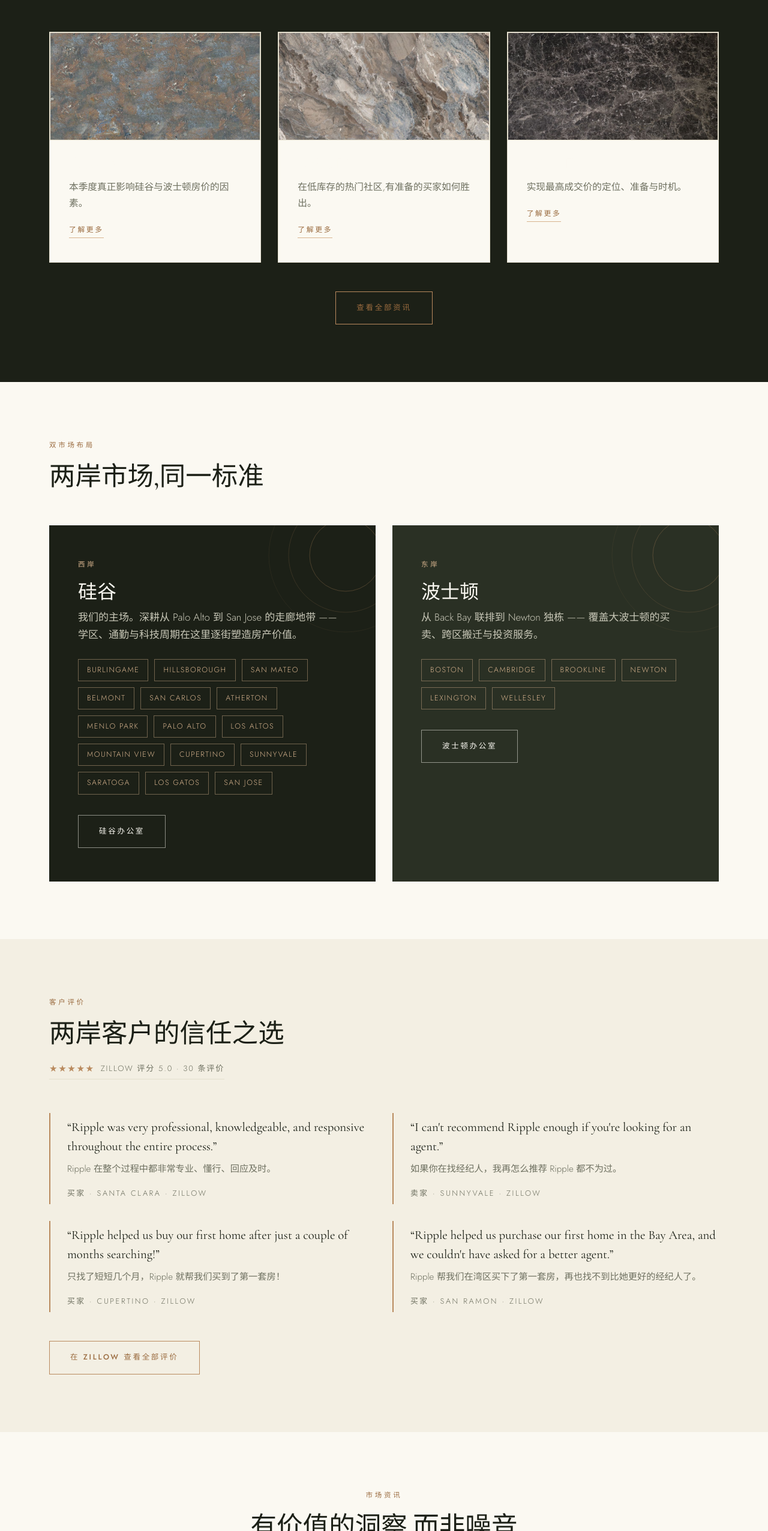
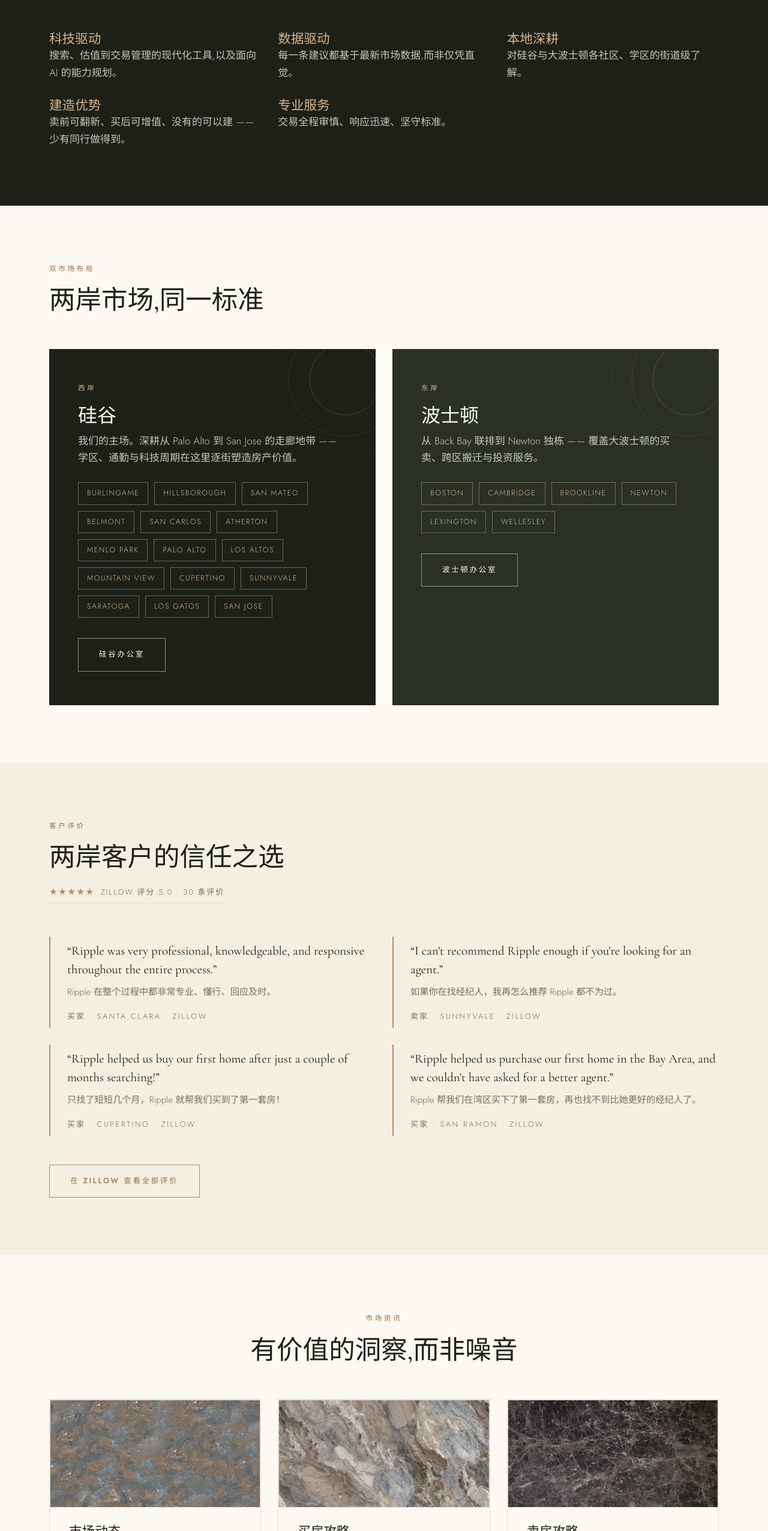
Before and after one commit to EllaTang009/ripple-realty-website, a plain HTML site: page zh/index.html in a window 1280 px wide. Shown: the part 2300-4853 px from the top of the page at 60% size. Drawn offline with nearby package versions, Linux system fonts and the light colour scheme.

Commit message:
Remove card labels; restore zh five-reasons section and place Insights cards correctly
Co-Authored-By: Claude Opus 5.5 <noreply@anthropic.com>
Claude-Session: https://claude.ai/code/session_015QSik4C5ArY478ye1DsKKC

```diff
--- a/zh/index.html
+++ b/zh/index.html
@@ -97,11 +97,12 @@ h1,h2,h3,.display,.quote p { font-family: "Cormorant Garamond", "Noto Serif SC",
       <h2>客户长期信任我们的五个理由</h2>
     </div>
     <div class="grid c3">
-      <a class="card" href="insights.html#market-updates"><div class="photo has-img" style="min-height:180px;margin:-40px -32px 28px"><img src="../assets/insight-market.jpg" alt="" width="1000" height="500" loading="lazy"></div><h3>市场动态</h3><p>本季度真正影响硅谷与波士顿房价的因素。</p><span class="more">了解更多</span></a>
-      <a class="card" href="insights.html#buying-tips"><div class="photo has-img" style="min-height:180px;margin:-40px -32px 28px"><img src="../assets/insight-buying.jpg" alt="" width="1000" height="500" loading="lazy"></div><h3>买房攻略</h3><p>在低库存的热门社区,有准备的买家如何胜出。</p><span class="more">了解更多</span></a>
-      <a class="card" href="insights.html#selling-tips"><div class="photo has-img" style="min-height:180px;margin:-40px -32px 28px"><img src="../assets/insight-selling.jpg" alt="" width="1000" height="500" loading="lazy"></div><h3>卖房攻略</h3><p>实现最高成交价的定位、准备与时机。</p><span class="more">了解更多</span></a>
+      <div><h3 style="color:var(--bronze-light)">科技驱动</h3><p>搜索、估值到交易管理的现代化工具,以及面向 AI 的能力规划。</p></div>
+      <div><h3 style="color:var(--bronze-light)">数据驱动</h3><p>每一条建议都基于最新市场数据,而非仅凭直觉。</p></div>
+      <div><h3 style="color:var(--bronze-light)">本地深耕</h3><p>对硅谷与大波士顿各社区、学区的街道级了解。</p></div>
+      <div><h3 style="color:var(--bronze-light)">建造优势</h3><p>卖前可翻新、买后可增值、没有的可以建 —— 少有同行做得到。</p></div>
+      <div><h3 style="color:var(--bronze-light)">专业服务</h3><p>交易全程审慎、响应迅速、坚守标准。</p></div>
     </div>
-    <div class="reviews-cta" style="text-align:center"><a class="btn" href="insights.html">查看全部资讯</a></div>
   </div>
 </section>
 
@@ -151,10 +152,11 @@ h1,h2,h3,.display,.quote p { font-family: "Cormorant Garamond", "Noto Serif SC",
   <div class="wrap">
     <div class="section-head center"><span class="eyebrow">市场资讯</span><h2>有价值的洞察,而非噪音</h2></div>
     <div class="grid c3">
-      <a class="card" href="insights.html"><div class="photo" style="min-height:180px;margin:-40px -32px 28px"><span>配图</span></div><h3>市场动态</h3><p>本季度真正影响硅谷与波士顿房价的因素。</p><span class="more">阅读</span></a>
-      <a class="card" href="insights.html"><div class="photo" style="min-height:180px;margin:-40px -32px 28px"><span>配图</span></div><h3>买房攻略</h3><p>在低库存的热门社区,有准备的买家如何胜出。</p><span class="more">阅读</span></a>
-      <a class="card" href="insights.html"><div class="photo" style="min-height:180px;margin:-40px -32px 28px"><span>配图</span></div><h3>卖前翻新</h3><p>什么情况下售前装修物有所值 —— 什么情况下不值。</p><span class="more">阅读</span></a>
+      <a class="card" href="insights.html#market-updates"><div class="photo has-img" style="min-height:180px;margin:-40px -32px 28px"><img src="../assets/insight-market.jpg" alt="" width="1000" height="500" loading="lazy"></div><h3>市场动态</h3><p>本季度真正影响硅谷与波士顿房价的因素。</p></a>
+      <a class="card" href="insights.html#buying-tips"><div class="photo has-img" style="min-height:180px;margin:-40px -32px 28px"><img src="../assets/insight-buying.jpg" alt="" width="1000" height="500" loading="lazy"></div><h3>买房攻略</h3><p>在低库存的热门社区,有准备的买家如何胜出。</p></a>
+      <a class="card" href="insights.html#selling-tips"><div class="photo has-img" style="min-height:180px;margin:-40px -32px 28px"><img src="../assets/insight-selling.jpg" alt="" width="1000" height="500" loading="lazy"></div><h3>卖房攻略</h3><p>实现最高成交价的定位、准备与时机。</p></a>
     </div>
+    <div class="reviews-cta" style="text-align:center"><a class="btn" href="insights.html">查看全部资讯</a></div>
   </div>
 </section>
 
```
Also changed, not shown: index.html (+3 -3 lines), insights.html (+1 -1 lines), zh/insights.html (+1 -1 lines).
